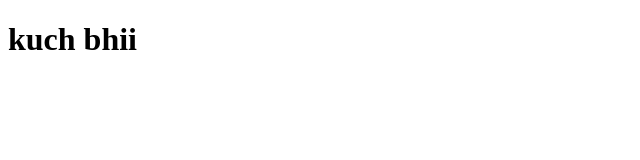
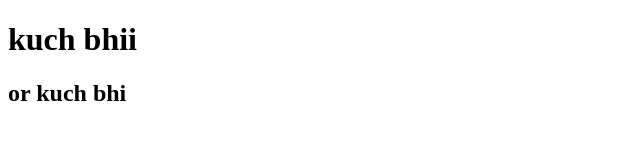
Before and after one commit to yasirlashari/mix, a plain HTML site: page index.html in a window 1280 px wide. Shown: the whole page, without its empty margins (0-640 px from the left). Drawn offline with Linux system fonts and the light colour scheme.

Commit message:
second comment

```diff
--- a/index.html
+++ b/index.html
@@ -7,5 +7,6 @@
 </head>
 <body>
     <h1>kuch bhii</h1>
+    <h2>or kuch bhi</h2>
 </body>
 </html>
```
